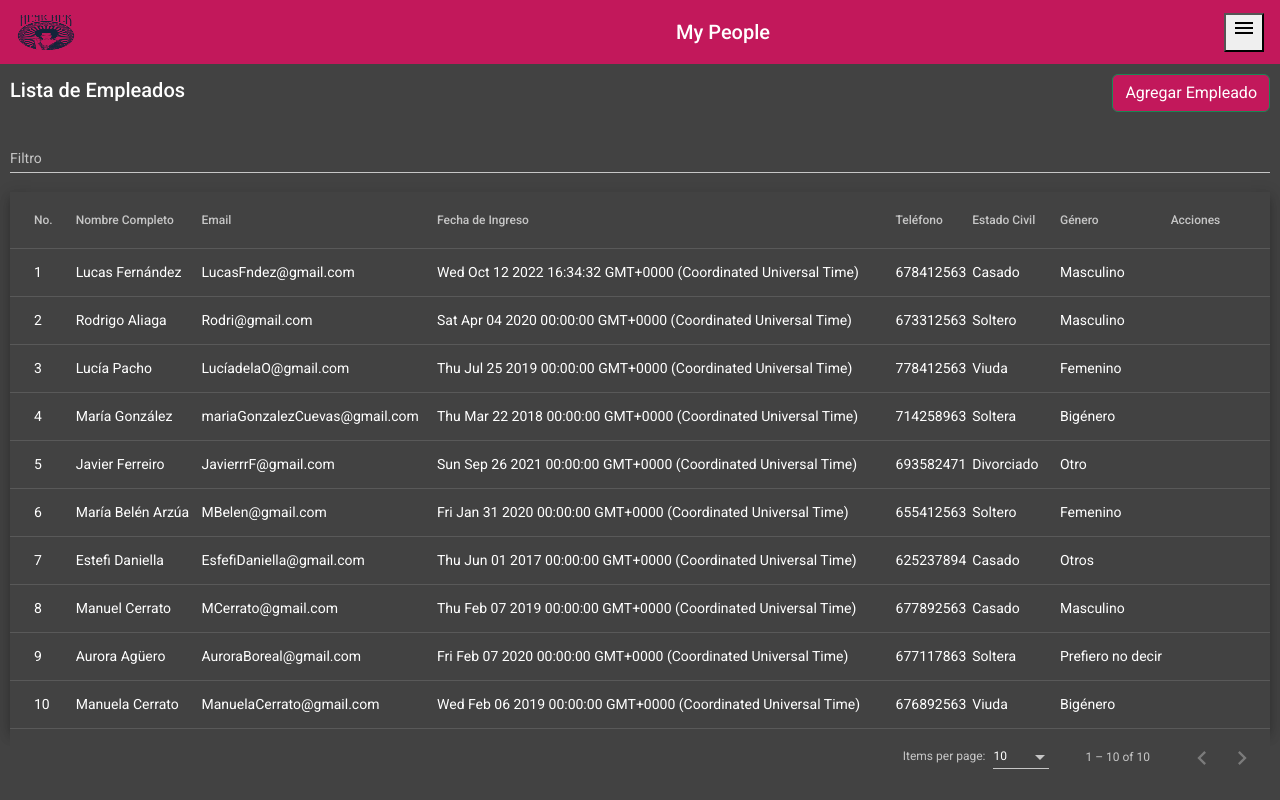
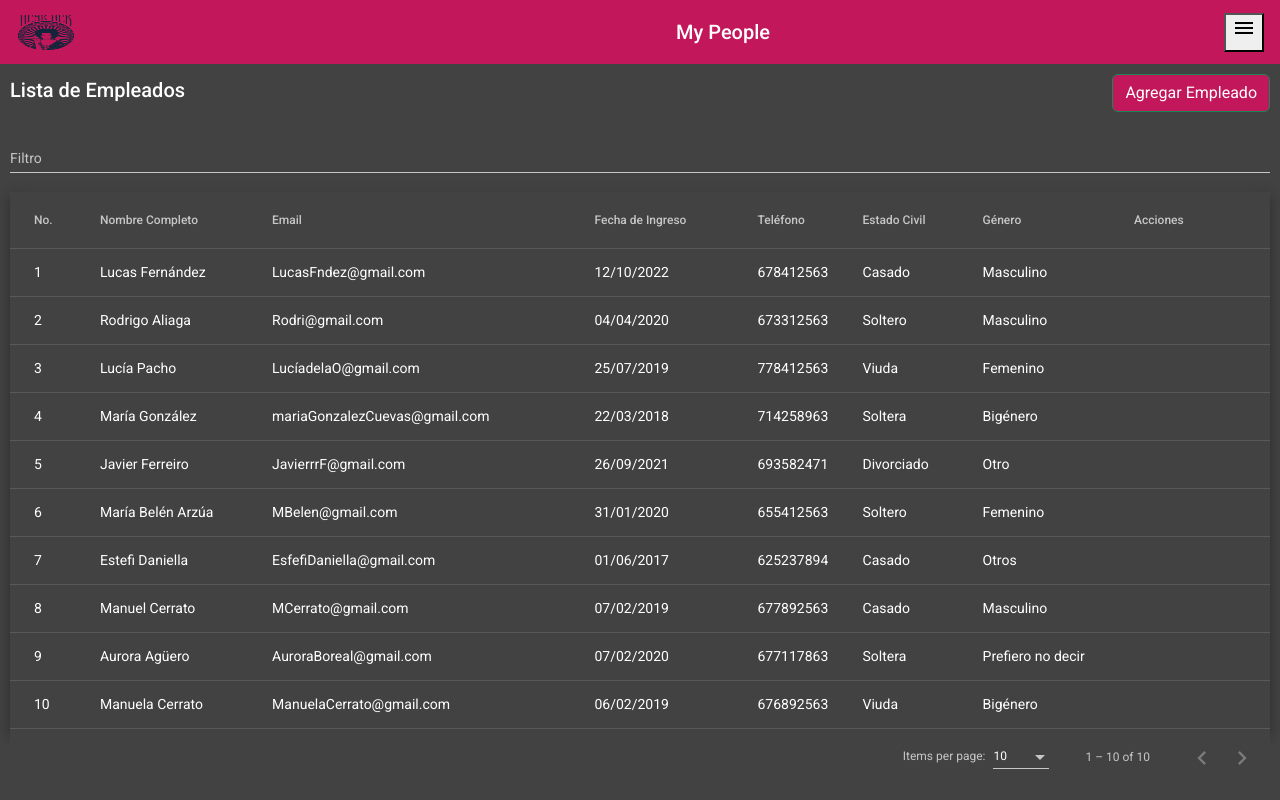
Before and after one commit to SandraDeTena/App_Empleados-Angular, an Angular app: page / in a window 1280 px wide. Shown: the top 800 px of the page. Built offline with nearby package versions, Linux system fonts and the light colour scheme.

Commit message:
Pipe de fecha
| date: "dd/MM/yyyy"

```diff
--- a/src/app/components/list-empleado/list-empleado.component.html
+++ b/src/app/components/list-empleado/list-empleado.component.html
@@ -40,7 +40,7 @@
     <!-- Fecha de Ingreso Column -->
     <ng-container matColumnDef="fechaIngreso">
         <th mat-header-cell *matHeaderCellDef mat-sort-header> Fecha de Ingreso </th>
-        <td mat-cell *matCellDef="let element"> {{element.fechaIngreso}} </td>
+        <td mat-cell *matCellDef="let element"> {{element.fechaIngreso | date: "dd/MM/yyyy"}} </td>
     </ng-container>
 
     <!-- Teléfono -->
```
